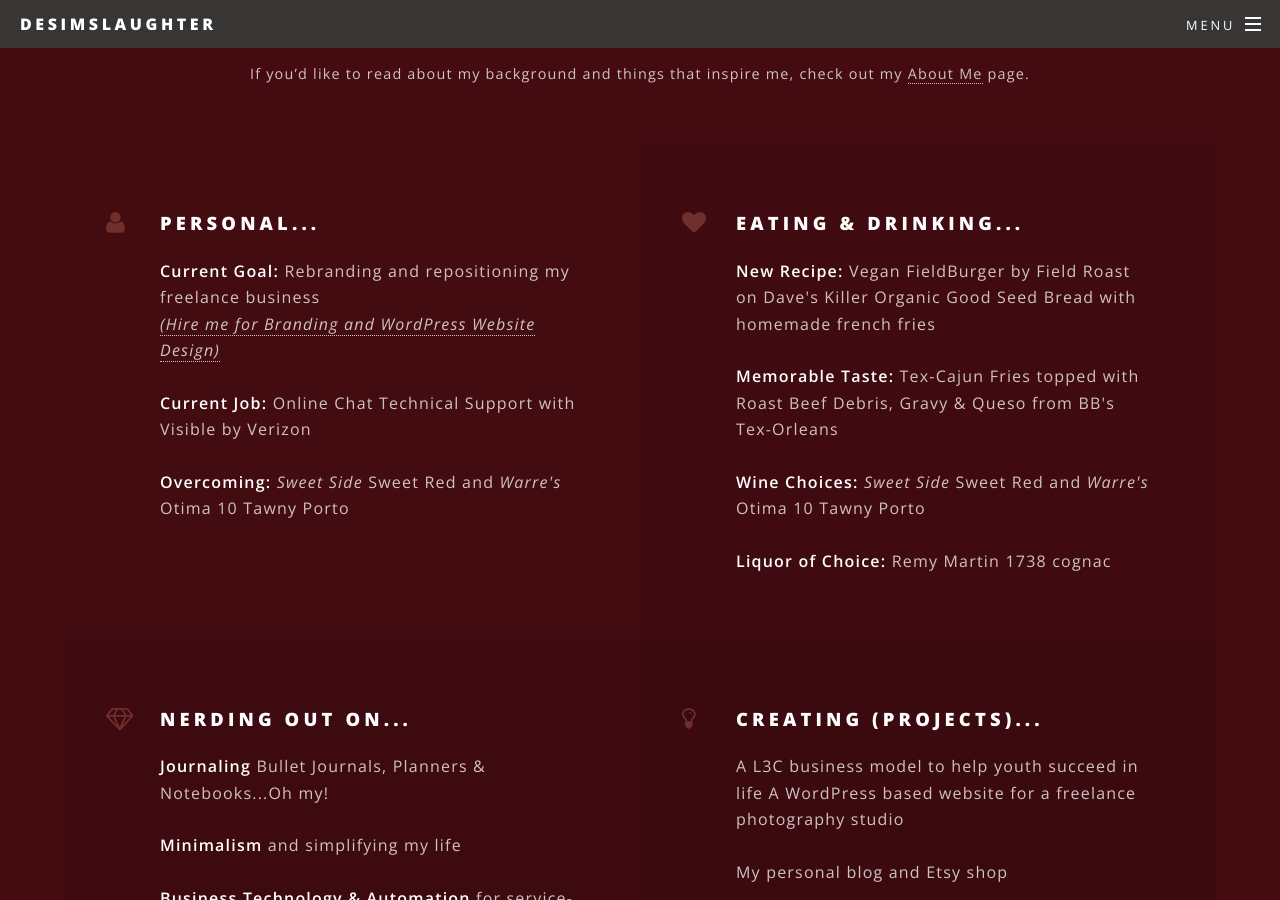
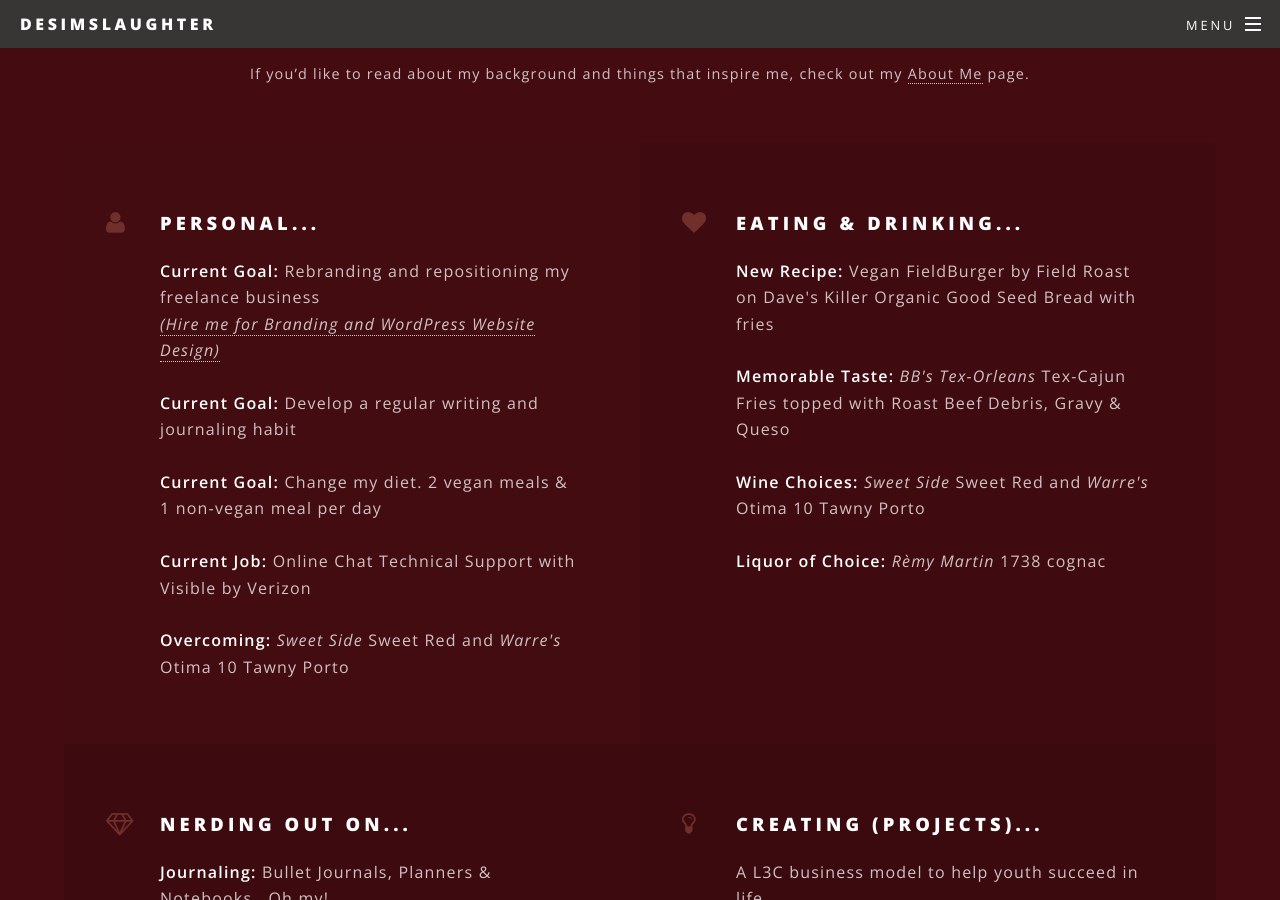
Before and after one commit to desimslaughter/desimslaughter.github.io, a Jekyll site: the page built from index.html, in a window 1280 px wide and 900 px high, scrolled down 2891 px. Built offline with Jekyll 4.4.1, drawn with Linux system fonts in a browser that asks for light colours; some of the changed text lies outside the part shown.

Commit message:
Update index.html

```diff
--- a/index.html
+++ b/index.html
@@ -69,28 +69,30 @@ If you’d like to read about my background and things that inspire me, check ou
 									<h3>Personal... </h3>
 									<p><strong>Current Goal:</strong> Rebranding and repositioning my freelance business<br />
 										<em><a href="#">(Hire me for Branding and WordPress Website Design)</a></em><br><br>
+										<strong>Current Goal:</strong> Develop a regular writing and journaling habit<br><br>
+										<strong>Current Goal:</strong> Change my diet. 2 vegan meals & 1 non-vegan meal per day<br><br>
 										<strong>Current Job:</strong> Online Chat Technical Support with Visible by Verizon<br><br>
 										<strong>Overcoming:</strong> <em>Sweet Side</em> Sweet Red and <em>Warre's</em> Otima 10 Tawny Porto
 									</p>
 								</li>
 								<li class="icon fa-heart">
 									<h3>Eating & Drinking... </h3>
-									<p><strong>New Recipe:</strong> Vegan FieldBurger by Field Roast on Dave's Killer Organic Good Seed Bread with homemade french fries<br><br>
-										<strong>Memorable Taste:</strong> Tex-Cajun Fries topped with Roast Beef Debris, Gravy & Queso from BB's Tex-Orleans<br><br>
+									<p><strong>New Recipe:</strong> Vegan FieldBurger by Field Roast on Dave's Killer Organic Good Seed Bread with fries<br><br>
+										<strong>Memorable Taste:</strong> <em>BB's Tex-Orleans</em> Tex-Cajun Fries topped with Roast Beef Debris, Gravy & Queso<br><br>
 										<strong>Wine Choices:</strong> <em>Sweet Side</em> Sweet Red and <em>Warre's</em> Otima 10 Tawny Porto<br><br>
-										<strong>Liquor of Choice:</strong> Remy Martin 1738 cognac
+										<strong>Liquor of Choice:</strong> <em>R&egrave;my Martin</em> 1738 cognac
 									</p>
 								</li>
 								<li class="icon fa-diamond">
 									<h3>Nerding Out On... </h3>
-									<p><strong>Journaling</strong> Bullet Journals, Planners & Notebooks...Oh my!<br><br>
-										<strong>Minimalism</strong> and simplifying my life<br><br>
+									<p><strong>Journaling:</strong> Bullet Journals, Planners & Notebooks...Oh my!<br><br>
+										<strong>Minimalism</strong> and simplified living<br><br>
 										<strong>Business Technology & Automation</strong> for service-based small businesses
 									</p>
 								</li>
 								<li class="icon fa-lightbulb-o">
 									<h3>Creating (Projects)... </h3>
-									<p>A L3C business model to help youth succeed in life
+									<p>A L3C business model to help youth succeed in life<br><br>
 										A WordPress based website for a freelance photography studio<br><br>
 										My personal blog and Etsy shop<br><br>
 										A Dubsado workflow to run my freelance business
```
